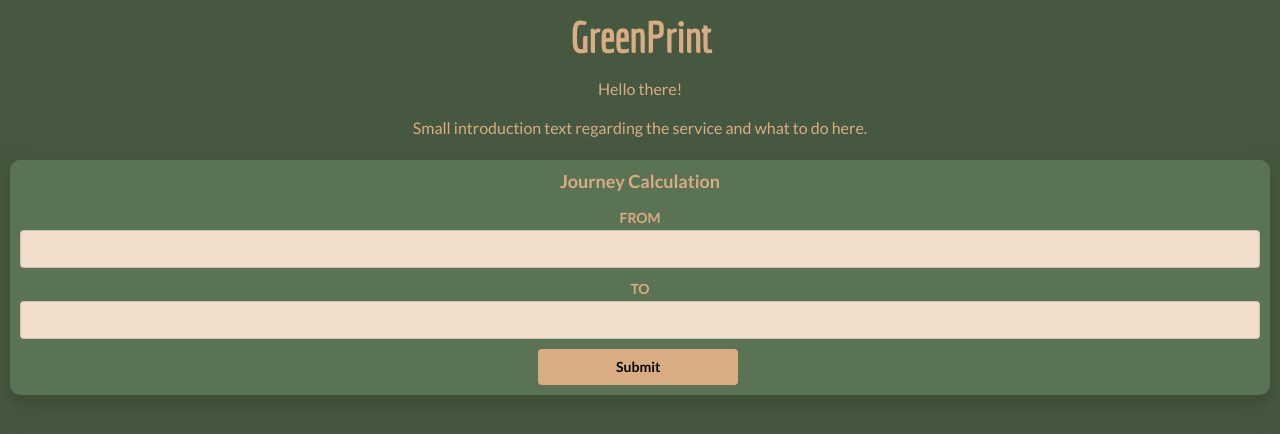
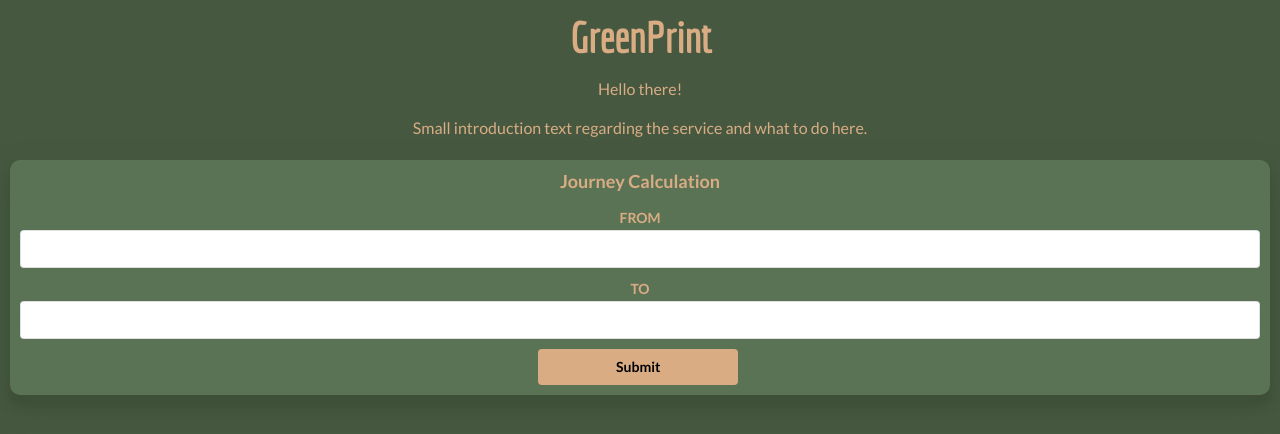
Before and after one commit to natyeo/Project_Greenprint_Frontend, a React (Create React App) app: page / in a window 1280 px wide. Shown: the top 434 px of the page. Built offline with nearby package versions, Linux system fonts and the light colour scheme.

Commit message:
Styling - stripped out form input colour.

```diff
--- a/src/components/journey.css
+++ b/src/components/journey.css
@@ -4,10 +4,6 @@ form div {
 
 input {
   width: 200px;
-}
-
-.ui.form input[type=text], .ui.form input[type=text]:hover, .ui.form input[type=text]:focus, .ui.form input[type=text]:active {
-  background-color: rgb(241, 221, 203);
 }
 
 .ui .button, .ui.button:hover {
```
